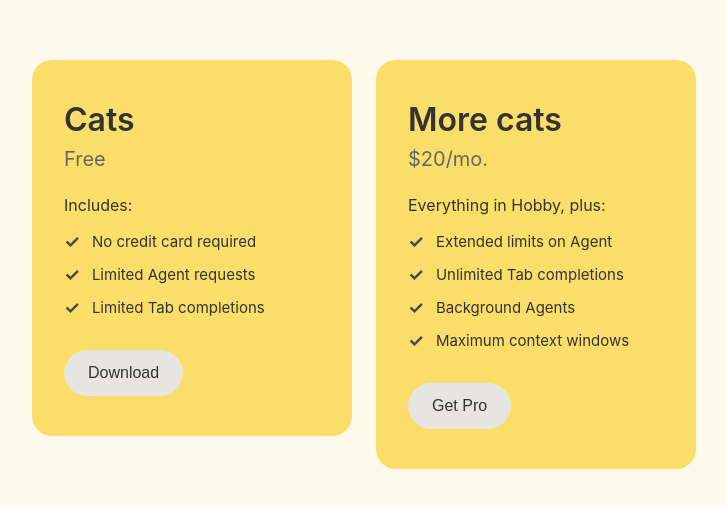
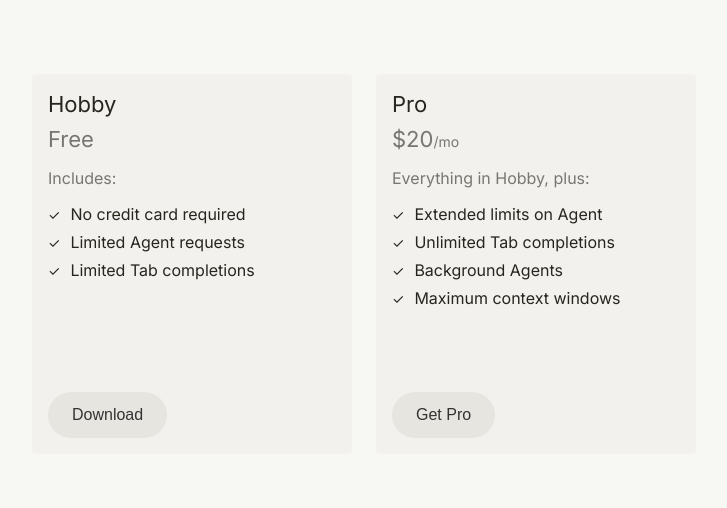
Before and after one commit to dgwillia/First-git-project, a plain HTML site: page index.html in a window 1280 px wide. Shown: the part 136-644 px from the top of the page, without its empty margins (276-1003 px from the left). Drawn offline with Linux system fonts and the light colour scheme.

Commit message:
Styled UI cards
Updated the style and layout of the cards to match Cursor

```diff
--- a/index.html
+++ b/index.html
@@ -4,13 +4,19 @@
     <meta charset="UTF-8">
     <meta name="viewport" content="width=device-width, initial-scale=1.0">
     <title>Pricing Plans</title>
+    <link rel="preconnect" href="https://fonts.googleapis.com">
+    <link rel="preconnect" href="https://fonts.gstatic.com" crossorigin>
+    <link href="https://fonts.googleapis.com/css2?family=Inter:wght@400;500;600;700&display=swap" rel="stylesheet">
     <link rel="stylesheet" href="styles.css">
 </head>
 <body>
     <div class="cards-container">
         <div class="card">
-            <h1 class="card-title">Cats</h1>
-            <p class="card-price">Free</p>
+            <div class="card-main">
+                <h3 class="card-title">Hobby</h3>
+                <p class="card-price">
+                    <span class="card-price-amount">Free</span>
+                </p>
                 <div class="card-content">
                     <p class="includes-text">Includes:</p>
                     <ul class="features-list">
@@ -28,11 +34,16 @@
                         </li>
                     </ul>
                 </div>
+            </div>
             <button class="download-button">Download</button>
         </div>
         <div class="card">
-            <h1 class="card-title">More cats</h1>
-            <p class="card-price">$20/mo.</p>
+            <div class="card-main">
+                <h3 class="card-title">Pro</h3>
+                <p class="card-price">
+                    <span class="card-price-amount">$20</span>
+                    <span class="card-price-period">/mo</span>
+                </p>
                 <div class="card-content">
                     <p class="includes-text">Everything in Hobby, plus:</p>
                     <ul class="features-list">
@@ -54,6 +65,7 @@
                         </li>
                     </ul>
                 </div>
+            </div>
             <button class="download-button">Get Pro</button>
         </div>
     </div>
--- a/styles.css
+++ b/styles.css
@@ -5,8 +5,8 @@
 }
 
 body {
-    font-family: -apple-system, BlinkMacSystemFont, 'Segoe UI', Roboto, Oxygen, Ubuntu, Cantarell, sans-serif;
-    background-color: #fff9ec;
+    font-family: 'Inter', -apple-system, BlinkMacSystemFont, 'Segoe UI', Roboto, Oxygen, Ubuntu, Cantarell, sans-serif;
+    background-color: #f7f7f4;
     display: flex;
     justify-content: center;
     align-items: center;
@@ -24,24 +24,46 @@
 }
 
 .card {
-    background-color: #fbde6a;
-    border-radius: 20px;
-    padding: 40px 32px;
+    background-color: #f2f1ed;
+    border-radius: 4px;
+    padding: 16px;
     width: 320px;
     flex-shrink: 0;
+    min-height: 380px;
+    display: flex;
+    flex-direction: column;
+    justify-content: space-between;
+}
+
+.card-main {
+    display: flex;
+    flex-direction: column;
 }
 
 .card-title {
-    font-size: 32px;
-    font-weight: 600;
-    color: #333;
+    font-size: 22px;
+    line-height: 28px;
+    font-weight: 400;
+    color: #26251e;
     margin-bottom: 8px;
 }
 
 .card-price {
     font-size: 20px;
     color: #666;
-    margin-bottom: 24px;
+    display: flex;
+    align-items: baseline;
+}
+
+.card-price-amount {
+    font-size: 22px;
+    font-weight: 400;
+    color: rgba(38, 37, 30, 0.6);
+}
+
+.card-price-period {
+    font-size: 14px;
+    color: rgba(38, 37, 30, 0.6);
 }
 
 .card-content {
@@ -50,8 +72,8 @@
 
 .includes-text {
     font-size: 16px;
-    color: #333;
-    margin-bottom: 16px;
+    color: rgba(38, 37, 30, 0.6);
+    margin: 16px 0;
 }
 
 .features-list {
@@ -62,16 +84,16 @@
 .features-list li {
     display: flex;
     align-items: center;
-    margin-bottom: 12px;
-    font-size: 15px;
-    color: #333;
+    margin-bottom: 8px;
+    font-size: 16px;
+    color: #26251e;
 }
 
 .checkmark {
-    color: #4a4a4a;
-    font-size: 18px;
-    margin-right: 12px;
-    font-weight: bold;
+    color: #26251e;
+    font-size: 14px;
+    margin-right: 10px;
+    font-weight: regular;
 }
 
 .download-button {
```
Lines whose indentation alone changed are shown as unchanged.
